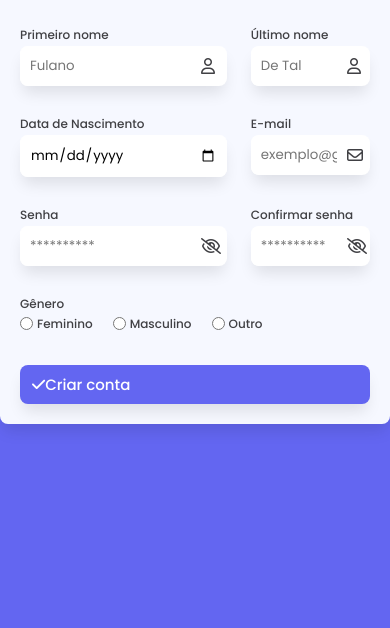
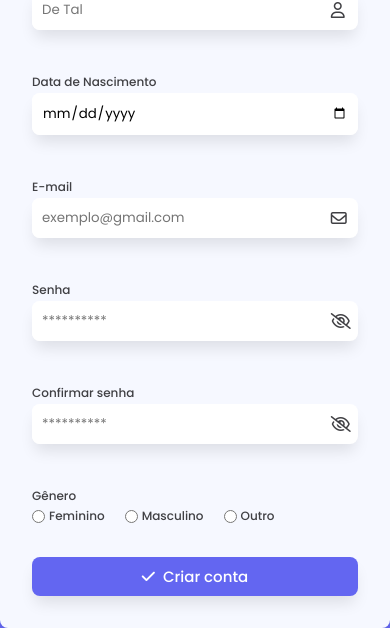
Before and after one commit to mariantonyaf/projeto-formulario-cadastro, a plain HTML site: page index.html in a window 390 px wide. Shown: the part 250-878 px from the top of the page. Before the commit the page ends 844 px from the top, so only its background shows below. Drawn offline with Linux system fonts and the light colour scheme.

Commit message:
Update style.css

```diff
--- a/scr/styles/style.css
+++ b/scr/styles/style.css
@@ -19,6 +19,7 @@ body{
     background-color: #6366f1;
     display: flex;
     align-items: center;
+    justify-content: center;
     border: none;
     padding: 8px 12px;
     border-radius: 8px;
@@ -26,7 +27,7 @@ body{
     font-weight: 500;
     color: #ffffff;
     cursor: pointer;
-    gap: fit-content;
+    gap: 8px;
     box-shadow: 0px 10px 15px -3px rgba(0, 0, 0, 0.1);
     transition: background-color 0.3s ease;
 }
@@ -137,3 +138,21 @@ body{
     gap: 4px;
     align-items: center;
 }
+
+.form-control[type="radio"]{
+    accent-color: #6366f1;
+}
+
+@media screen and (max-width: 500px){
+    #form_container{
+        width: 100%;
+        min-height: 100vh;
+        padding: 32px;
+    }
+
+    #input_container{
+        display: flex;
+        flex-direction: column;
+        gap: 38px;
+    }
+}
```
